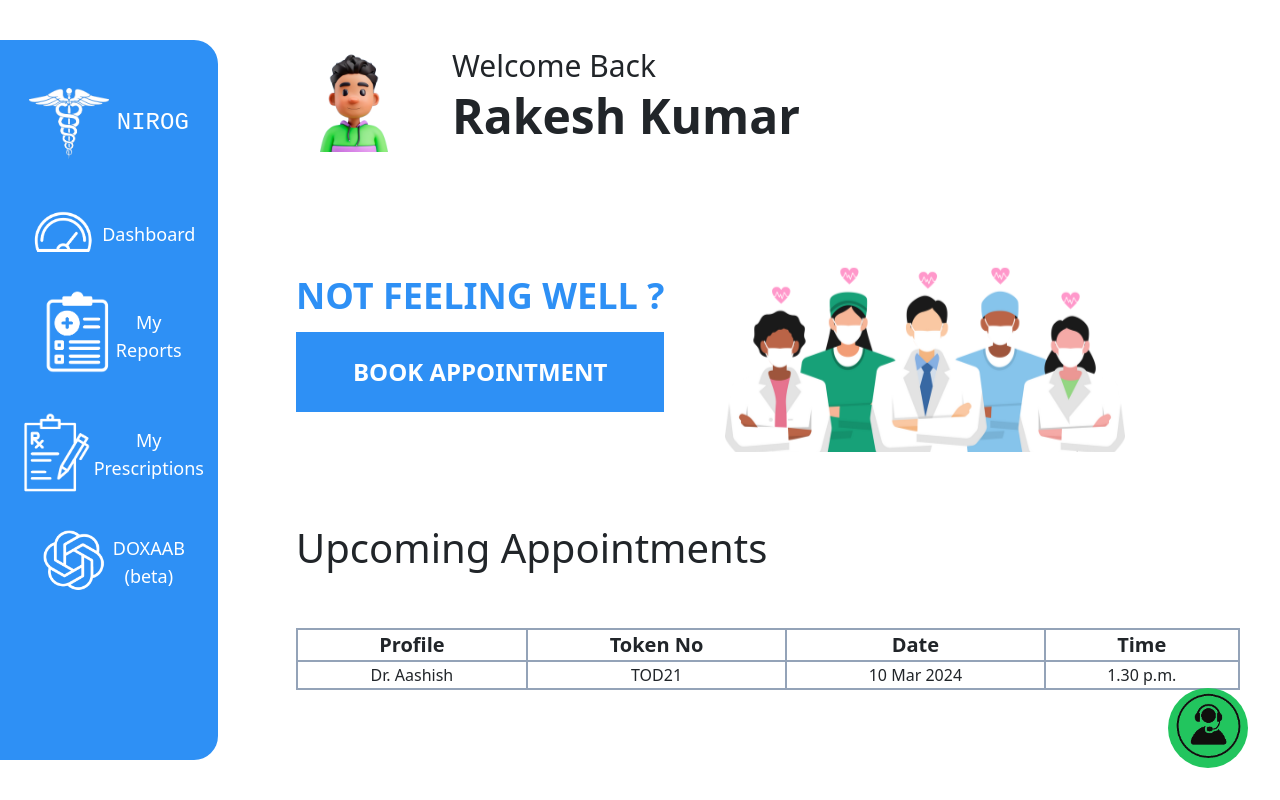
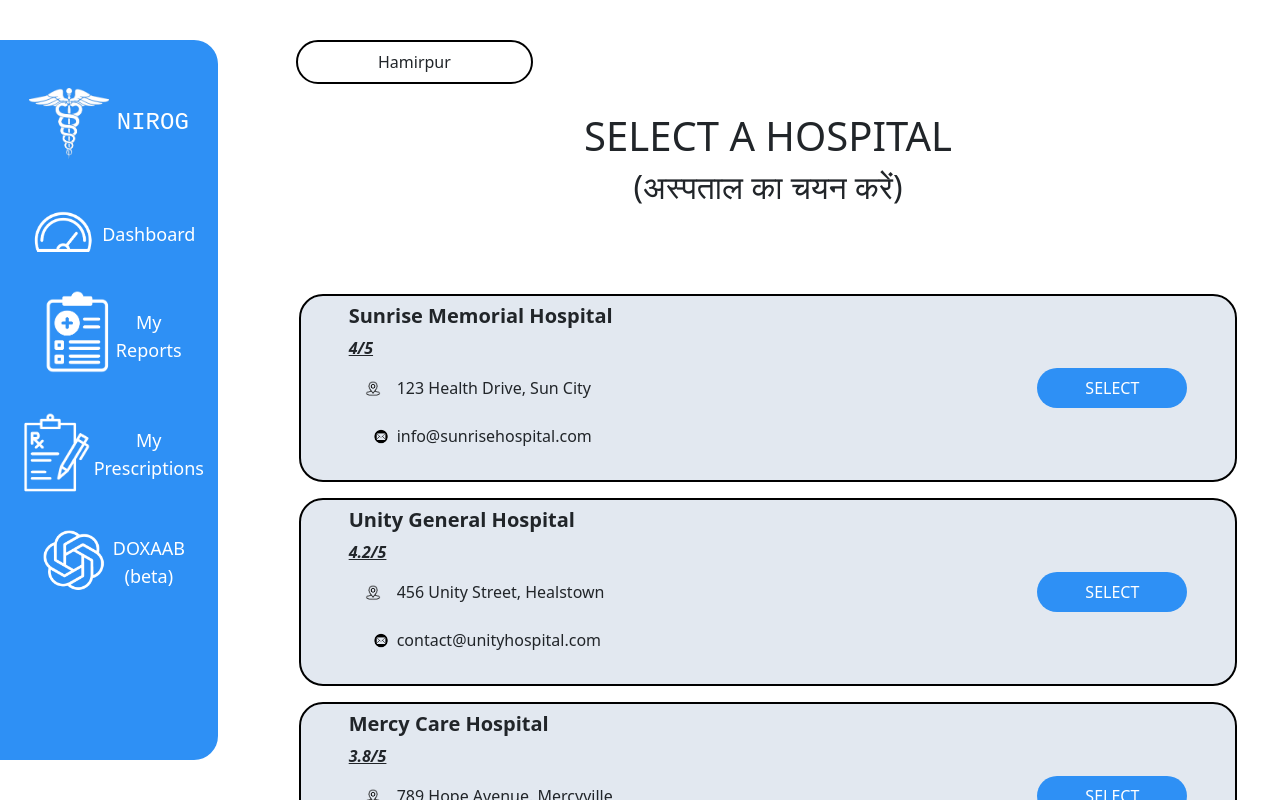
Before and after one commit to adityaS-123/the_Trailblazers, a React (Create React App) app in the folder front-end/: page /mydashboard in a window 1280 px wide. Both pictures are taken after a click on the button "BOOK APPOINTMENT". Shown: the top 800 px of the page. Built offline with nearby package versions, Linux system fonts and the light colour scheme; the HTML template or start-up script is replaced by a standard one.

Commit message:
implemented cors

```diff
--- a/front-end/src/components/dashboard/components/HospitalSelect.jsx
+++ b/front-end/src/components/dashboard/components/HospitalSelect.jsx
@@ -1,6 +1,6 @@
 import React from 'react';
 
-const HospitalSelect = () => {
+const HospitalSelect = ({changeMode, setHospital}) => {
   const avlbHospitals = [
     {
       "name": "Sunrise Memorial Hospital",
@@ -27,6 +27,14 @@ const HospitalSelect = () => {
       "contact": "info@goldengatemedical.com"
     }
   ];
+
+
+
+  const handleSelect = (value) => {
+    alert(`your selected hospital is: ${value}`)
+    setHospital(value)
+    changeMode('registration')
+  }
 
   return (
     <div className="relative flex flex-col gap-8 w-full">
@@ -63,7 +71,7 @@ const HospitalSelect = () => {
                 </p>
               </div>
             </div>
-            <button className="bg-[#2e90f5] rounded-full py-2 px-5 text-white hover:scale-105 duration-100 hover:shadow-lg">
+            <button className="bg-[#2e90f5] rounded-full py-2 px-5 text-white hover:scale-105 duration-100 hover:shadow-lg" onClick={() => handleSelect(hospital.name)}>
               SELECT
             </button>
           </div>
--- a/front-end/src/components/dashboard/components/LandingPage.jsx
+++ b/front-end/src/components/dashboard/components/LandingPage.jsx
@@ -1,7 +1,7 @@
 import React from 'react'
 import '../page.css'
 
-const LandingPage = () => {
+const LandingPage = ({changeMode}) => {
   return (
     <div className="flex flex-col gap-8 w-full">
       <div className="flex gap-5 items-center justify-start p-5">
@@ -16,7 +16,7 @@ const LandingPage = () => {
           <p className="font-extrabold text-4xl text-[#2e90f5]">
             NOT FEELING WELL ?
           </p>
-          <button className="bg-[#2e90f5] hover:scale-105 hover:shadow-lg duration-100 text-white font-bold py-4 text-2xl">
+          <button className="bg-[#2e90f5] hover:scale-105 hover:shadow-lg duration-100 text-white font-bold py-4 text-2xl" onClick={()=>changeMode('hospitalSelect')}>
             BOOK APPOINTMENT
           </button>
         </div>
--- a/front-end/src/components/dashboard/page.jsx
+++ b/front-end/src/components/dashboard/page.jsx
@@ -9,13 +9,16 @@ import RegistrationForm from './components/RegistrationForm'
 
 const Page = () => {
   const [currentViewingMode, setCurrentViewingMode] = useState('landing')
-
+  const [selectedHospital, setSelectedHospital] = useState('')
 
   const changeFromComp = (value) => {
     setCurrentViewingMode(value)
   }
 
 
+  const hospSelect = (value) => {
+    setSelectedHospital(value)
+  }
 
 
   return (
@@ -31,12 +34,12 @@ const Page = () => {
             switch (currentViewingMode) {
               case 'landing':
                 return(
-                  <LandingPage />
+                  <LandingPage changeMode={changeFromComp} />
                   )
                   break;
               case 'hospitalSelect':
                     return(
-                      <HospitalSelect />
+                      <HospitalSelect changeMode = {setCurrentViewingMode} setHospital={hospSelect}/>
                       )
                       break;
               case 'registration':
--- /dev/null
+++ b/package.json
@@ -0,0 +1,5 @@
+{
+  "dependencies": {
+    "cors": "^2.8.5"
+  }
+}
```
Also changed, not shown: 2 other files (tests, documents, lock files or other folders).
